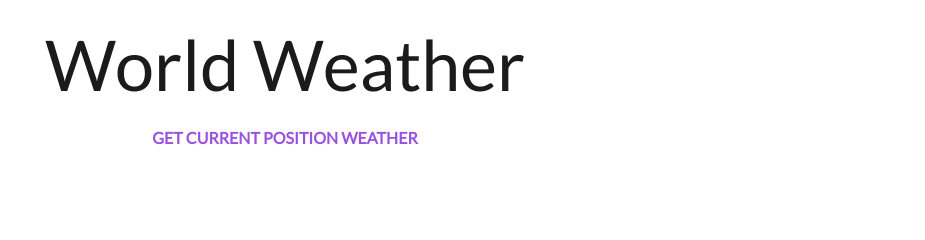
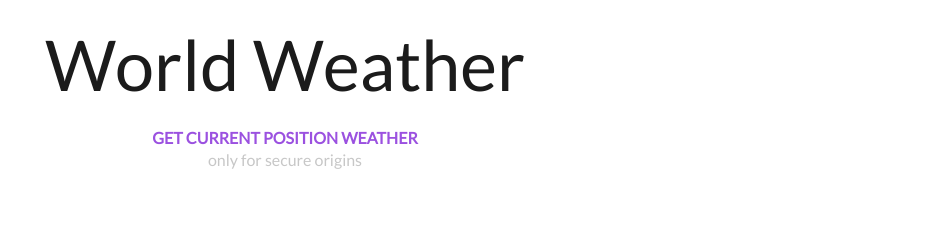
Before and after one commit to PancakePhilarmonych/vue-weather-app, a Vue app: page / in a window 1280 px wide. Shown: the top 240 px of the page, without its empty margins (355-1280 px from the left). Built offline with nearby package versions, Linux system fonts and the light colour scheme.

Commit message:
add secure origin warning

```diff
--- a/src/views/WeatherApp.vue
+++ b/src/views/WeatherApp.vue
@@ -30,6 +30,10 @@
             inner-text="Get Current Position Weather"
             @click="getPositionAndWeather">
           </base-button>
+
+          <span class="warning">
+            only for secure origins
+          </span>
       </div>
 
       <div class="all-cards">
@@ -139,6 +143,10 @@ export default {
         }
       }
 
+      .warning {
+        color: rgb(199, 199, 199)
+      }
+
       .all-cards {
         display: grid;
         grid-template-columns: 1fr 1fr 1fr 1fr;
```
